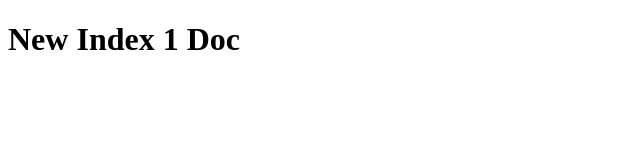
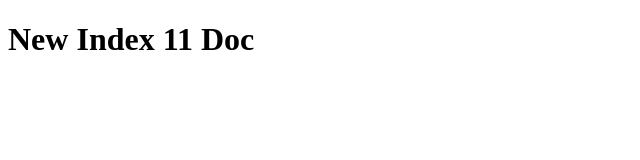
Before and after one commit to chiragdeshmukh/devtest, a plain HTML site: page Index1.html in a window 1280 px wide. Shown: the full height of the page, 0-640 px from the left. Drawn offline with Linux system fonts and the light colour scheme.

Commit message:
branch cd1 mod

```diff
--- a/Index1.html
+++ b/Index1.html
@@ -7,6 +7,6 @@
     <title>Document Index 1</title>
 </head>
 <body>
-    <h1>New Index 1 Doc</h1>
+    <h1>New Index 11 Doc</h1>
 </body>
 </html>
```
